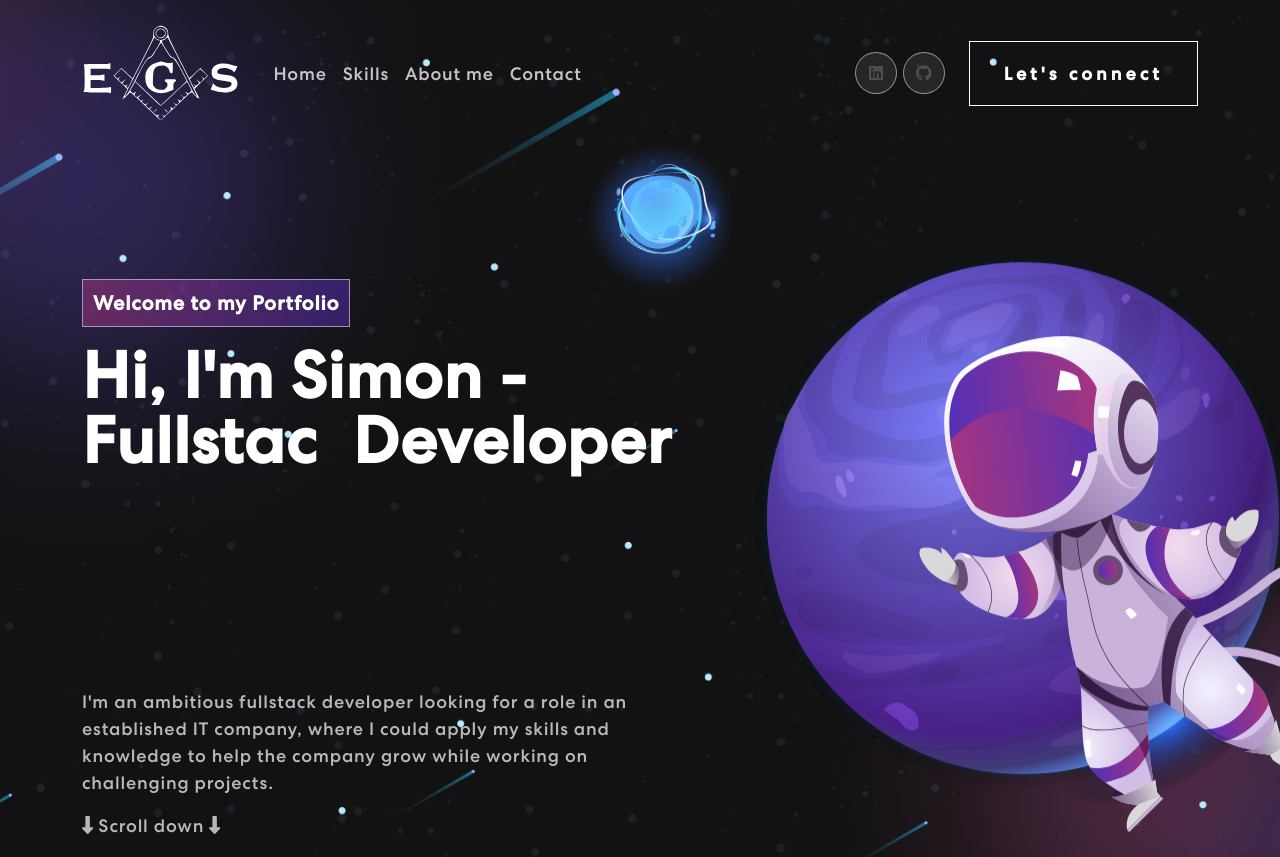
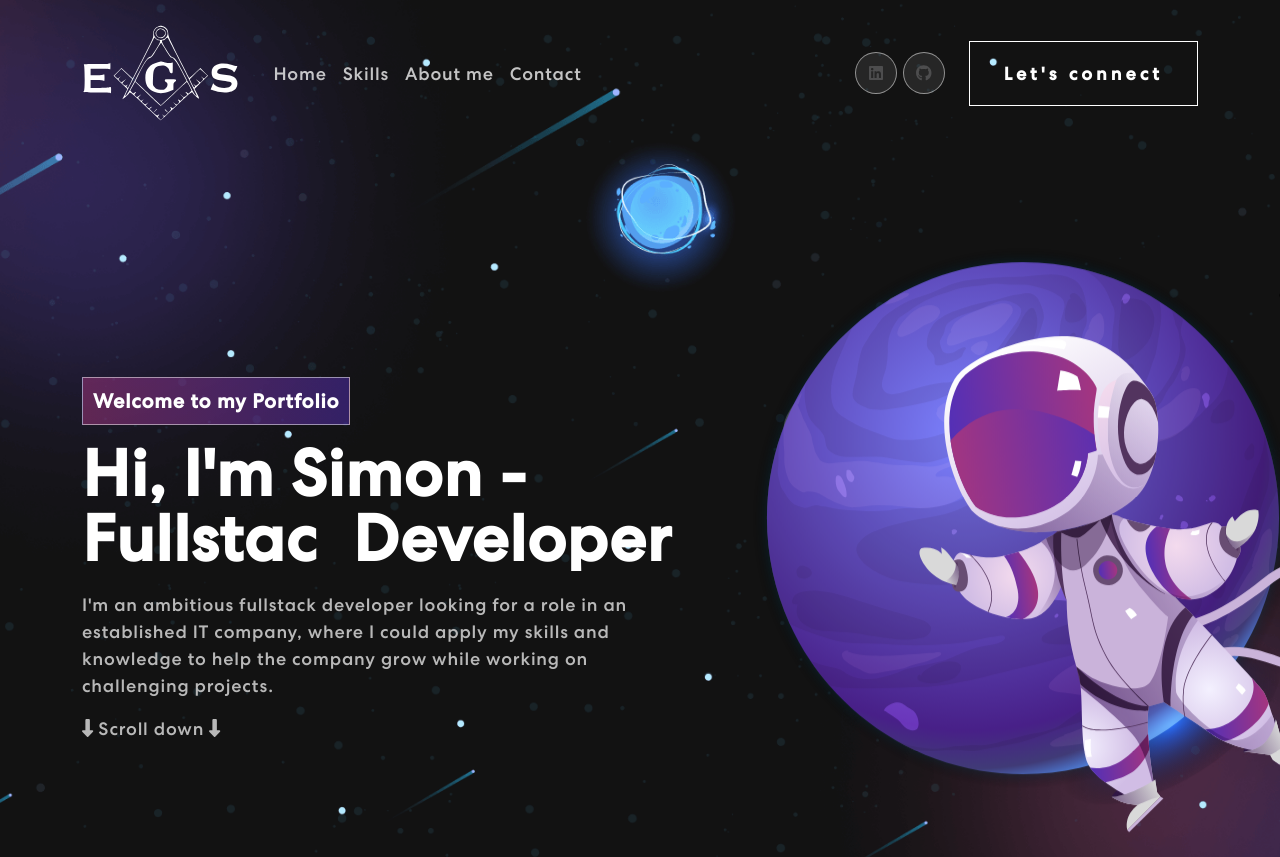
Before and after one commit to reset-egs/react-portfolio, a React (Create React App) app: page / in a window 1280 px wide. Shown: the top 857 px of the page. Built offline with nearby package versions, Linux system fonts and the light colour scheme.

Commit message:
Fix positioning of header

```diff
--- a/src/components/Banner/index.css
+++ b/src/components/Banner/index.css
@@ -36,7 +36,6 @@
 }
 
 .disappearing-text {
-    min-height: 5em;
     overflow: hidden;
 }
 
--- a/src/components/Contact/index.js
+++ b/src/components/Contact/index.js
@@ -31,7 +31,7 @@
                         confirmButtonText: 'OK',
                         confirmButtonColor: '#ffd700',
                     }).then(() => {
-                        window.location.href = '/';
+                        refForm.current.reset();
                     });
                 },
                 (error) => {
```
